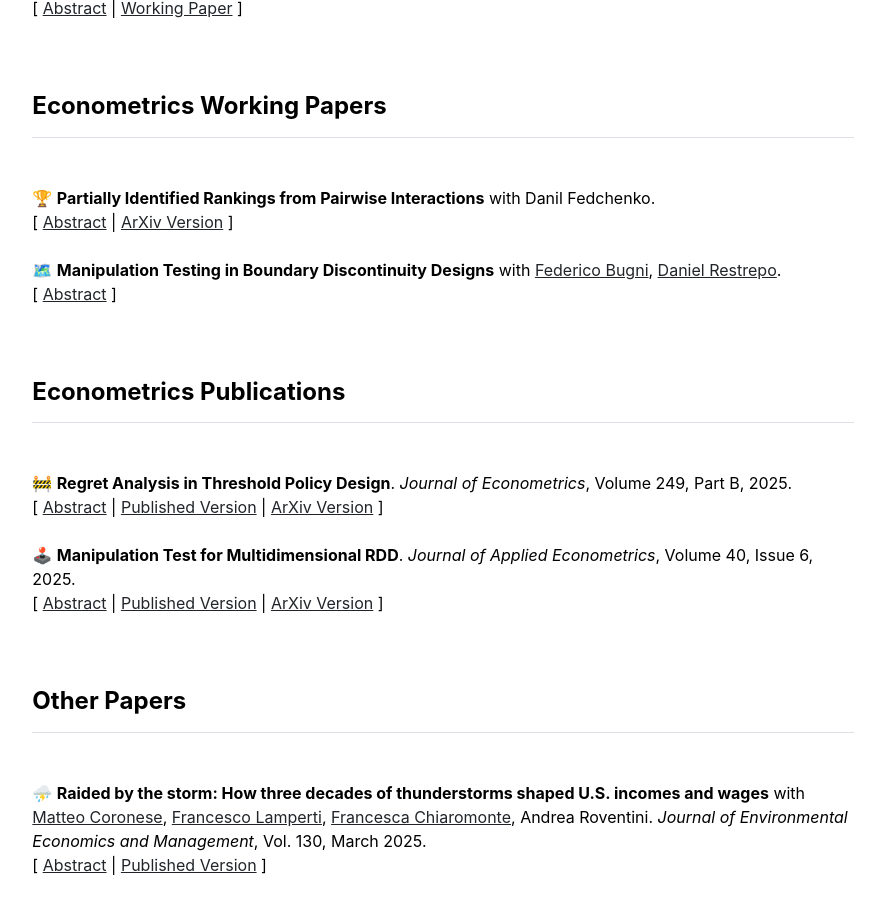
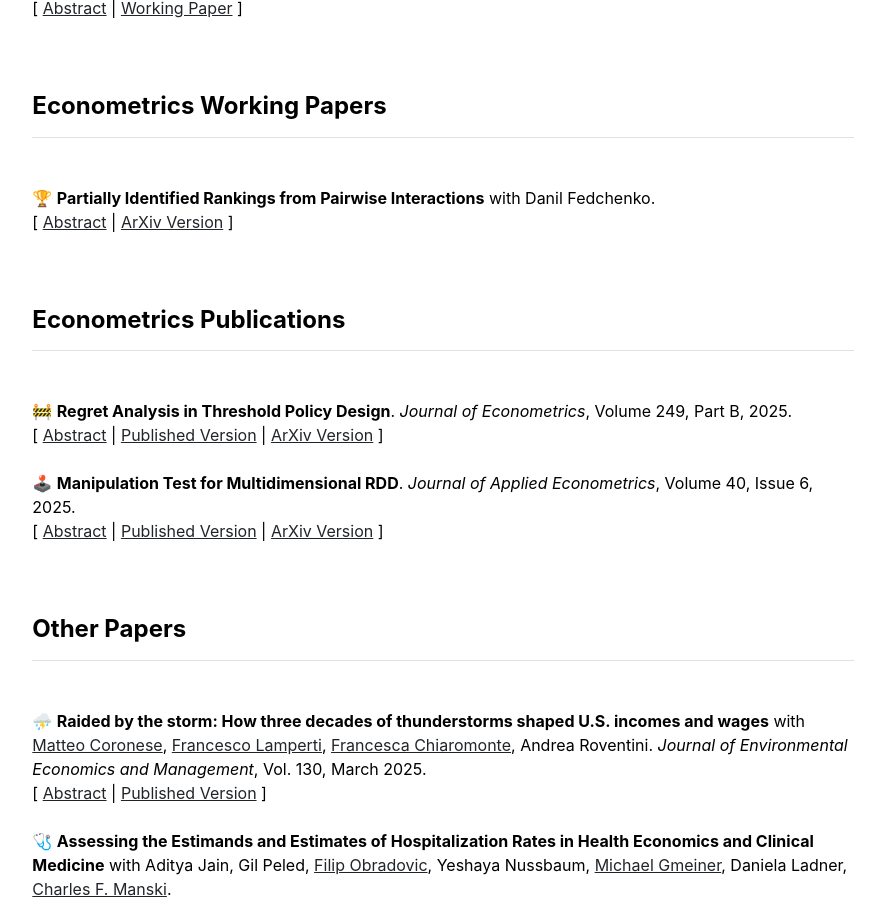
Before and after one commit to fedecrp/fedecrp.github.io, a Jekyll site: the page built from index.md, in a window 1280 px wide and 900 px high, scrolled down 715 px. Shown: the whole window, without its empty margins (197-1082 px from the left). Built offline with Jekyll 4.4.1, drawn with Linux system fonts in a browser that asks for light colours.

Commit message:
Update working_papers.html

```diff
--- a/_includes/working_papers.html
+++ b/_includes/working_papers.html
@@ -24,27 +24,6 @@
         </div>
       </li>
 
-      <!-- Second working paper -->
-      <li class="mb-4">
-        <div>
-          <span class="paper-icon" role="img" aria-label="chart">🗺️</span>
-          <strong>Manipulation Testing in Boundary Discontinuity Designs</strong>
-          with
-          <a href="https://sites.northwestern.edu/federicobugni/" target="_blank">Federico Bugni</a>,
-          <a href="https://sites.google.com/site/danrestrepom/home" target="_blank">Daniel Restrepo</a>.
-        </div>
-        <div>
-          [
-          <a href="#" class="abstract-toggle" data-target="absbdd"
-             style="text-decoration: underline; color: #007bff;">Abstract</a>
-          ]
-        </div>
-        <div id="absbdd" class="abstract-content mt-2" style="display: none; text-align: justify;">
-          <p>
-          We propose a new manipulation test for a Boundary Discontinuity Design, i.e., an RDD with a d-dimensional running variable. Our approach avoids multivariate density estimation and builds on the intuition that, without manipulation, treated and control units should occur with equal frequency near almost all boundary points. We establish the asymptotic validity of our test under suitable conditions. We assess the finite-sample performance of the test through Monte Carlo simulations and illustrate its usefulness in three empirical applications.
-          </p>
-        </div>
-      </li>
 
     </ul>
   </div>
```
